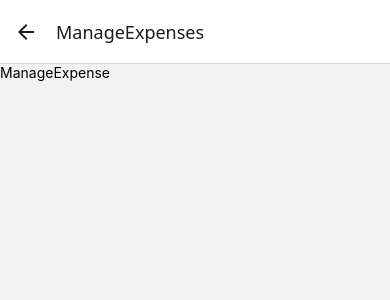
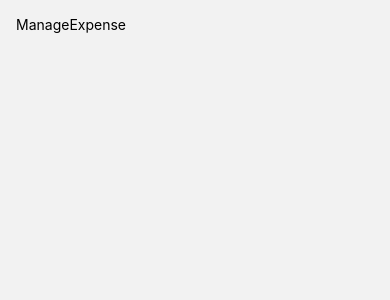
Before and after one commit to ChrisJoshRoberts/expense-tracker, a React Native app: screen /ManageExpenses in a window 390 px wide. Shown: the top 300 px of the page. Built offline with nearby package versions, Linux system fonts and the light colour scheme.

Commit message:
changing sceen to modal

```diff
--- a/App.js
+++ b/App.js
@@ -28,12 +28,12 @@ function ExpensesOverview() {
     }}>
       <Tab.Screen name="RecentExpenses" component={RecentExpenses} options={{
         tabBarIcon: ({size, color}) => (
-          <HandCoins size={size} color={color} />
+          <HandCoins size={32} color={color} />
         )
       }} />
       <Tab.Screen name="AllExpenses" component={AllExpenses} options={{
         tabBarIcon: ({size, color}) => (
-          <WalletCards  size={size} color={color} />
+          <WalletCards  size={32} color={color} />
         )
       }} />
     </Tab.Navigator>
@@ -49,7 +49,12 @@ export default function App() {
           <Stack.Screen name="ExpensesOverview" component={ExpensesOverview} options={{
             headerShown: false
           }}/>
-          <Stack.Screen name="ManageExpenses" component={ManageExpense} />
+          <Stack.Screen name="ManageExpenses" component={ManageExpense}
+            options={{
+              headerShown: false,
+              presentation: 'modal'
+            }}
+          />
         </Stack.Navigator>
       </NavigationContainer>
     </>
@@ -63,7 +68,7 @@ const styles = StyleSheet.create({
   tabBar: {
     borderTopWidth: 0,
     borderRadius: 10,
-    height: 60,
+    height: 100,
     alignItems: 'center',
     backgroundColor: '#fff',
     shadowColor: colors.baseDark,
--- a/components/ExpensesOutput/ExpenseItem.js
+++ b/components/ExpensesOutput/ExpenseItem.js
@@ -9,7 +9,6 @@ const ExpenseItem = ({title, description, date, amount}) => {
   const navigation = useNavigation()
 
   function expensePressHandler() {
-    console.log('Expense Pressed')
     navigation.navigate('ManageExpenses')
   }
   return (
--- a/screens/ManageExpense.js
+++ b/screens/ManageExpense.js
@@ -4,11 +4,17 @@ import React from 'react'
 const ManageExpense = () => {
   return (
     <SafeAreaView>
-      <Text>ManageExpense</Text>
+      <View style={styles.container}>
+        <Text>ManageExpense</Text>
+      </View>
     </SafeAreaView>
   )
 }
 
 export default ManageExpense
 
-const styles = StyleSheet.create({})
+const styles = StyleSheet.create({
+  container: {
+    padding: 16
+  }
+})
```
